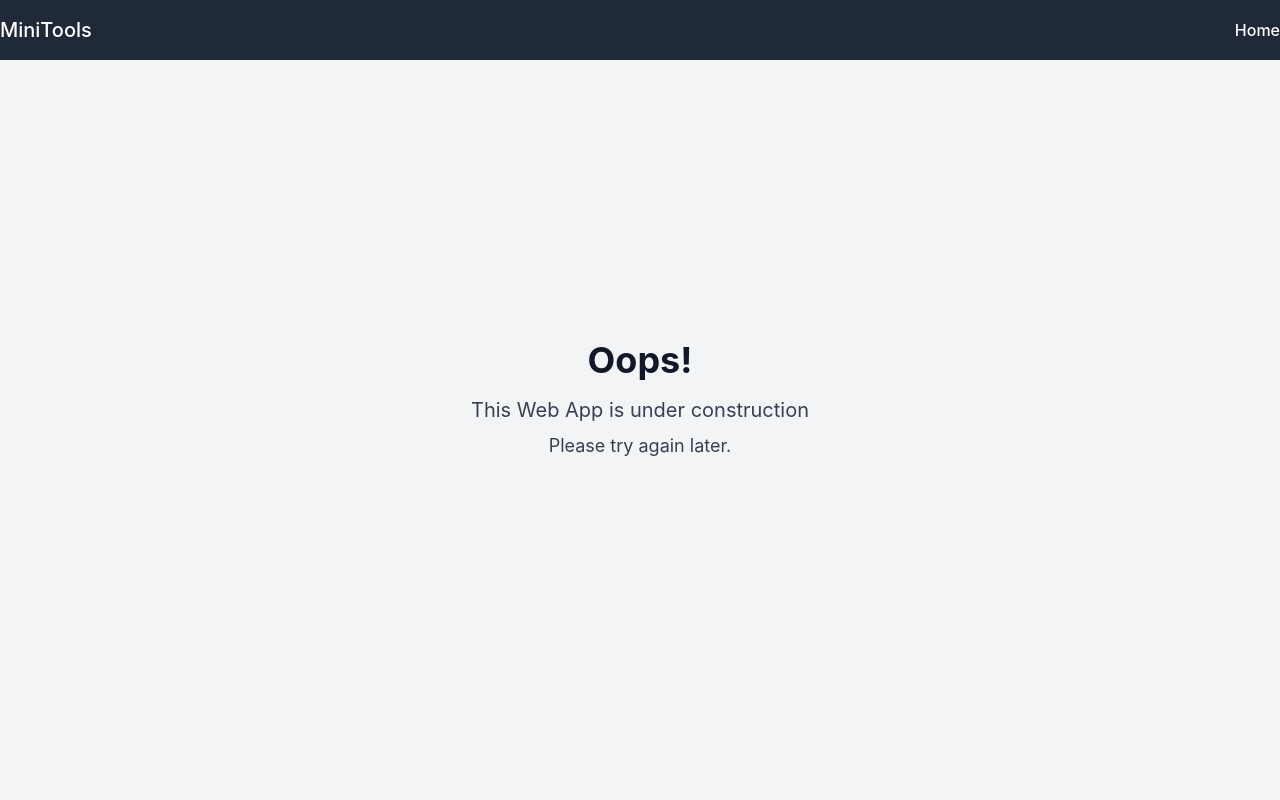
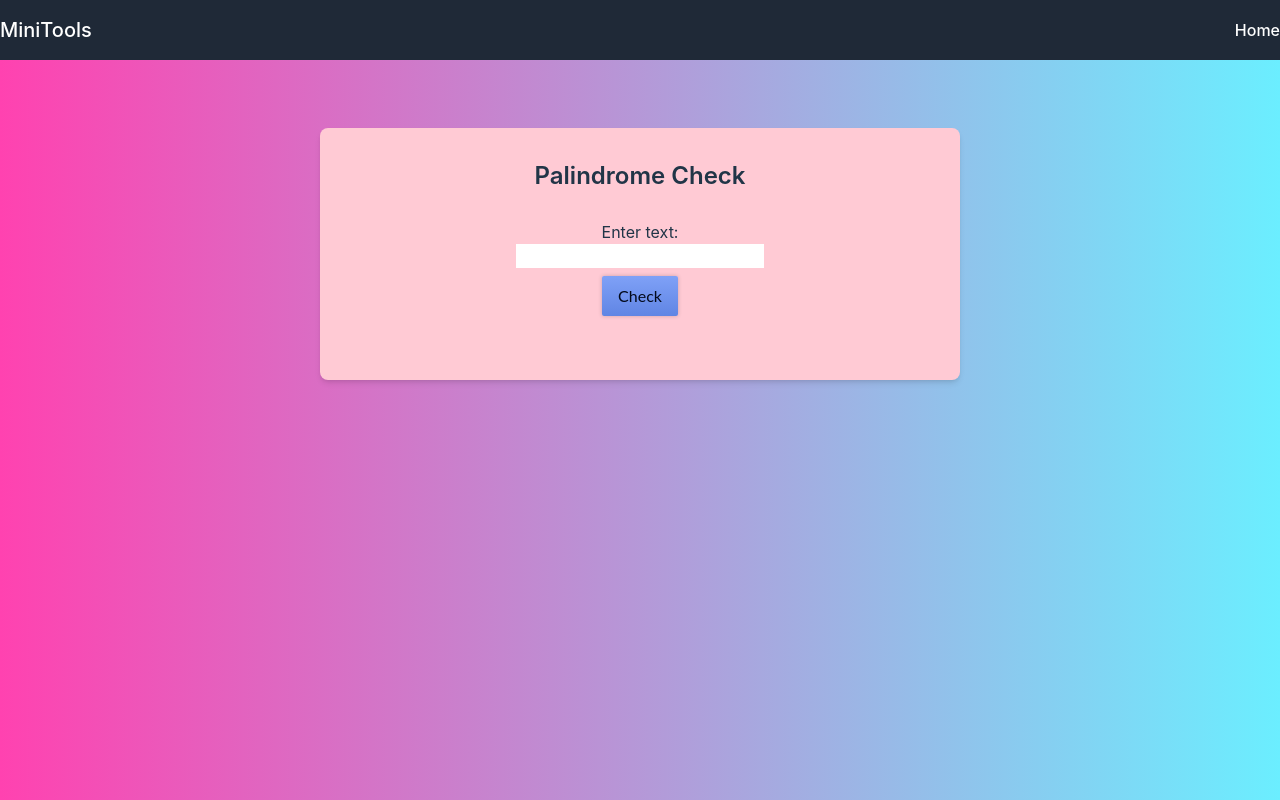
Before and after one commit to sehaj97/MiniAppLibrary, a React (Vite) app: page /palindrome in a window 1280 px wide. Built offline with nearby package versions, Linux system fonts and the light colour scheme.

Commit message:
added palindrome app in mini store

```diff
--- a/src/App.jsx
+++ b/src/App.jsx
@@ -12,6 +12,7 @@ import FlagsApp from "./Pages/FlagsApp";
 import ErrorPage from "./Pages/ErrorPage";
 import ReusableComponents from "./Pages/ReusableComponents";
 import Imagepicker from "./Pages/Imagepicker";
+import Palindromechecker from "./Pages/Palindromechecker";
 
 function App() {
   return (
@@ -26,6 +27,8 @@ function App() {
         <Route path="flagsapp" element={<FlagsApp />} />
         <Route path="reuse" element={<ReusableComponents />} />
         <Route path="imagepicker" element={<Imagepicker />} />
+        <Route path="palindrome" element={<Palindromechecker />} />
+
         <Route path="*" element={<ErrorPage />} />
       </Routes>
     </BrowserRouter>
--- a/src/Pages/Home/index.jsx
+++ b/src/Pages/Home/index.jsx
@@ -9,6 +9,7 @@ const projects = [
   { id: 4, title: 'Flags App', description: 'Display all the Flags with countries name by fetching data from https://countriesnow.space/', link: '/flagsapp', icon: <FaFlag /> },
   { id: 5, title: 'UI lib', description: 'Look into the code, this is showing the highly reusable components', link: '/reuse', icon: <FaImages /> },
   { id: 6, title: 'Image Selector', description: 'A simple app for selecting image from your machine to demo use ref ', link: '/imagepicker', icon: <FaImages /> },
+  { id: 7, title: 'Palindrome Checker', description: 'A simple app to check if string is palindrome or not', link: '/palindrome', icon: <FaImages /> },
 
   { id: 55, title: 'Quiz App', description: 'Develop a quiz application where users can answer multiple-choice questions.', link: '/quizapp', icon: <FaQuestionCircle /> },
   { id: 66, title: 'Weather App', description: 'Build a simple weather application that displays the current weather for a specific location.', link: '/weatherapp', icon: <FaCloudSun /> },
--- /dev/null
+++ b/src/Pages/Palindromechecker/index.jsx
@@ -0,0 +1,45 @@
+import React, { useState } from 'react';
+import ButtonUi from '../../Components/ButtonUi';
+
+const PalindromeChecker = () => {
+    const [inputValue, setInputValue] = useState('');
+    const [isPalindrome, setIsPalindrome] = useState(false);
+    const [isSubmitted, setIsSubmitted] = useState(false);
+
+    function handleChange(event) {
+        setIsSubmitted(false);
+        setInputValue(event.target.value);
+    }
+
+    function handleSubmit(event) {
+        event.preventDefault();
+        setIsSubmitted(true);
+        const inputString = inputValue.replace(/[^a-zA-Z]/g, '').toLowerCase();
+        const inputArray = inputString.split('');
+        const reverseStringArray = inputArray.slice().reverse();
+
+        // Compare arrays for palindrome check
+        if (inputArray.join('') === reverseStringArray.join('')) {
+            setIsPalindrome(true);
+        } else {
+            setIsPalindrome(false);
+        }
+    }
+
+    return (
+        <div className="container mt-32 md:w-3/6 lg:1/6 mx-auto flex flex-col justify-content-center align-middle gap-y-3 bg-lightPink p-8 rounded-lg overflow-hidden shadow-md hover:shadow-lg transition duration-300 ease-in-out">
+            <h1 className="text-2xl font-semibold mb-4 text-center">Palindrome Check</h1>
+            <div>
+                <form id="myForm" onSubmit={handleSubmit}>
+                    <label htmlFor="text-input">Enter text:</label><br />
+                    <input type="text" id="text-input" value={inputValue} onChange={handleChange} /><br />
+                    <ButtonUi id="check-btn" type="submit">Check</ButtonUi>
+                </form>
+                <p className="mt-6">{(isSubmitted && isPalindrome) && (`${inputValue.replace(/[^a-zA-Z]/g, '').toLowerCase()} is a palindrome`)}</p>
+                <p className="mt-6">{(isSubmitted && !isPalindrome) && (`${inputValue.replace(/[^a-zA-Z]/g, '').toLowerCase()} is not a palindrome`)}</p>
+            </div>
+        </div>
+    );
+};
+
+export default PalindromeChecker;
```
